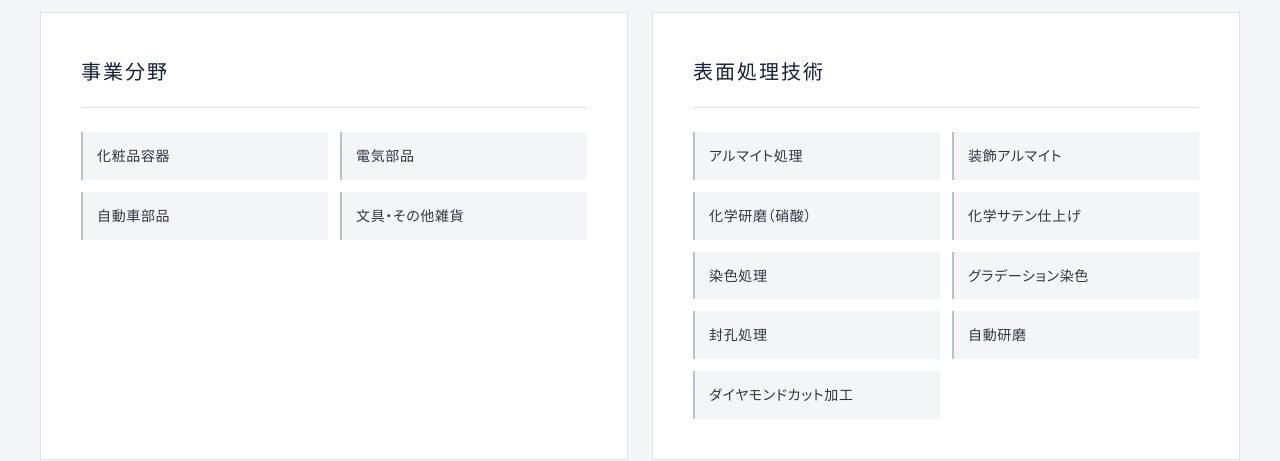
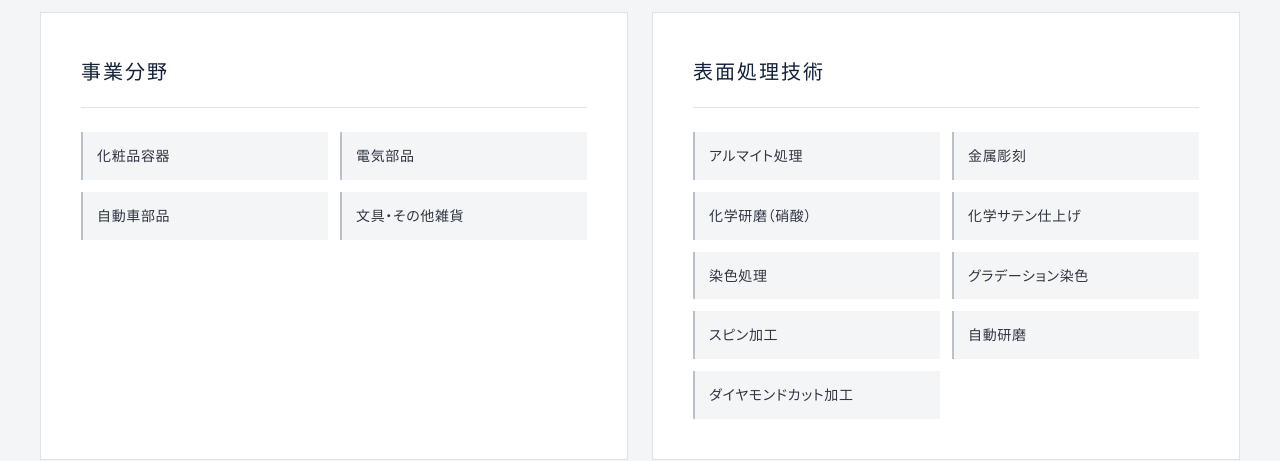
Before and after one commit to AmanaAmeerxyz/nakajimakinzoku, a React (Vite) app: page / in a window 1280 px wide. Shown: the part 3820-4281 px from the top of the page. Built offline with nearby package versions, Linux system fonts and the light colour scheme.

Commit message:
content changed

```diff
--- a/src/components/Facilities.tsx
+++ b/src/components/Facilities.tsx
@@ -4,12 +4,12 @@ const businessAreas = ['化粧品容器', '電気部品', '自動車部品', '
 
 const surfaceTreatments = [
   'アルマイト処理',
-  '装飾アルマイト',
+  '金属彫刻',
   '化学研磨（硝酸）',
   '化学サテン仕上げ',
   '染色処理',
   'グラデーション染色',
-  '封孔処理',
+  'スピン加工',
   '自動研磨',
   'ダイヤモンドカット加工',
 ];
```
